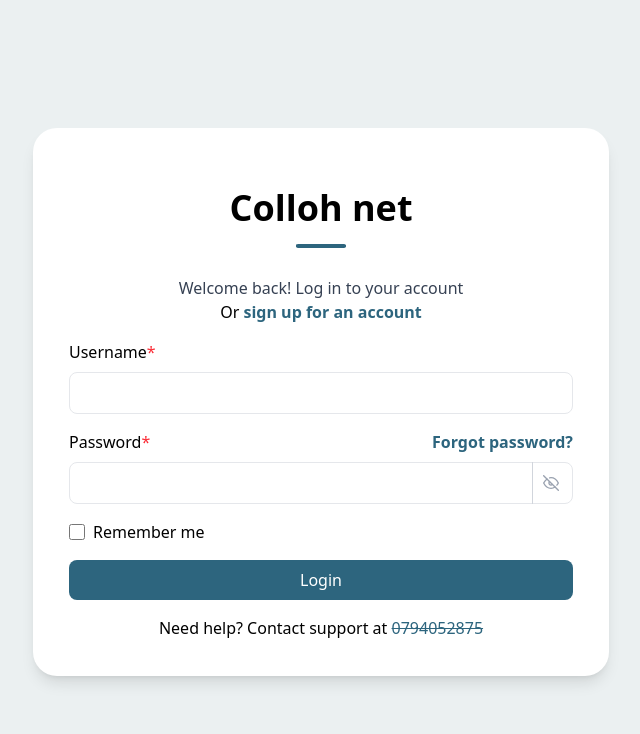
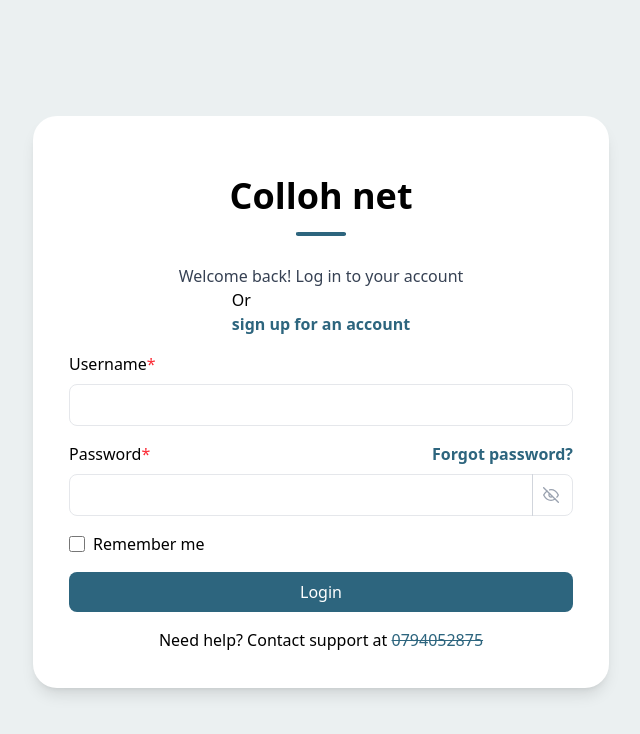
Before and after one commit to Grealishgit/HomeNet, a React (Vite) app: page / in a window 1280 px wide. Shown: the top 734 px of the page, without its empty margins (319-959 px from the left). Built offline with nearby package versions, Linux system fonts and the light colour scheme.

Commit message:
fix: update signup navigation in Login component to use onClick for better routing

```diff
--- a/src/Pages/Login.jsx
+++ b/src/Pages/Login.jsx
@@ -16,7 +16,7 @@ const Login = () => {
                         <hr className='w-[50px] border-b border-3 border-[#2d657e] rounded-2xl mb-4' />
 
                         <p className='text-gray-700 font-medium mt-3'>Welcome back! Log in to your account</p>
-                        <p >Or <a href='/signup' className='text-[#2d657e] hover:underline cursor-pointer font-semibold'>sign up for an account</a> </p>
+                        <p >Or <p onClick={() => navigate('/signup')} className='text-[#2d657e] hover:underline cursor-pointer font-semibold'>sign up for an account</p> </p>
                     </div>
                     <div className='flex flex-col'>
                         <label className='mb-2 '>Username<span className='text-red-500'>*</span> </label>
```
Also changed, not shown: vercel.json (added).
